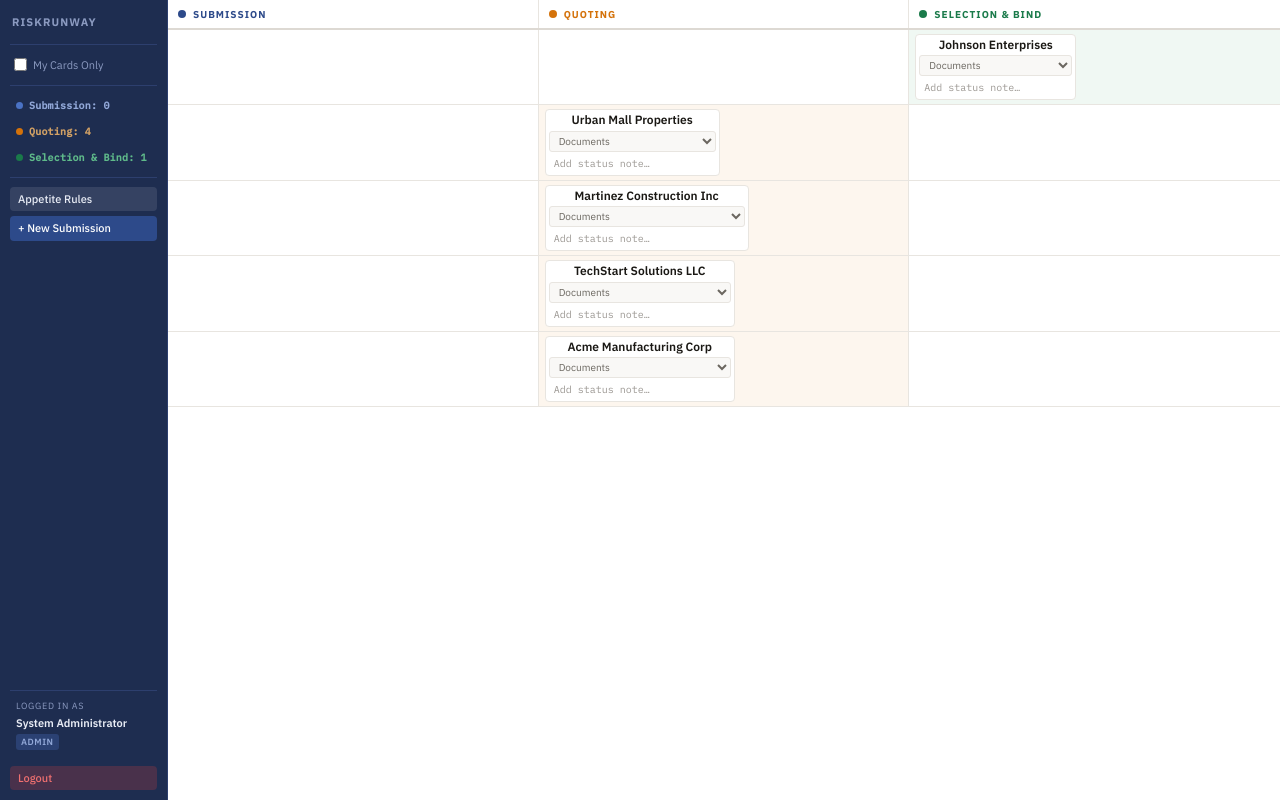
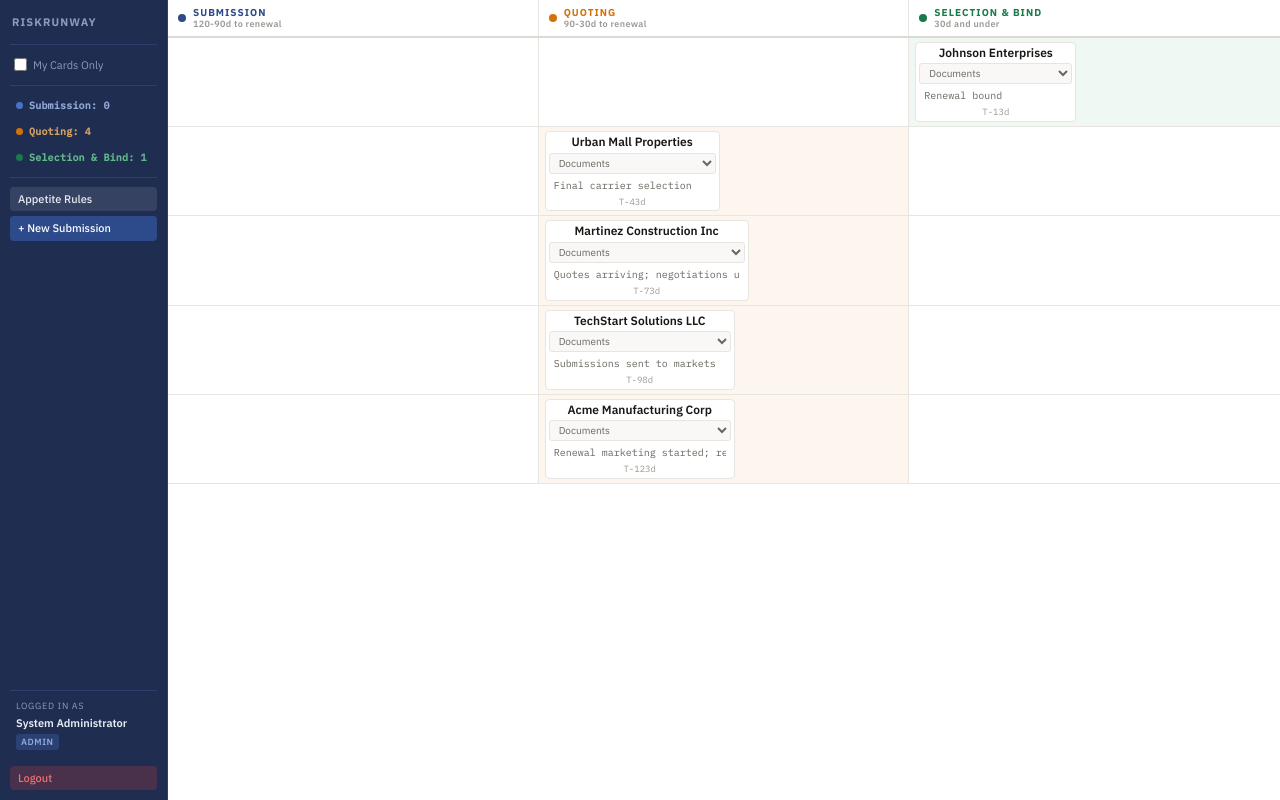
Before and after one commit to chrisbouy/RiskRunway, a Flask app: page / in a window 1280 px wide. Run offline with Flask 3, Linux system fonts and the light colour scheme; the visitor is signed in with stand-in values (Sample User, id 1); data comes from the database, SQL or seed files in the repository; both versions use the stored data as it was after the commit; some libraries are stand-ins or nearby versions.

Commit message:
3_9Arenewals

```diff
--- a/app/templates/kanban.html
+++ b/app/templates/kanban.html
@@ -170,7 +170,7 @@
             grid-template-columns: repeat(3, minmax(0, 1fr));
             background: var(--surface);
             border-bottom: 2px solid var(--border);
-            height: 30px;
+            min-height: 38px;
             flex-shrink: 0;
         }
 
@@ -188,6 +188,19 @@
         .runway-header-cell:last-child { border-right: none; }
         .runway-header-cell .stage-dot {
             width: 8px; height: 8px; border-radius: 50%; flex-shrink: 0;
+        }
+        .header-text {
+            display: flex;
+            flex-direction: column;
+            gap: 1px;
+            line-height: 1.1;
+        }
+        .header-window {
+            font-size: 9px;
+            font-weight: 600;
+            letter-spacing: 0.04em;
+            text-transform: none;
+            color: var(--text-xmuted);
         }
         .dot-sub  { background: var(--blue); }
         .dot-quot { background: var(--orange); }
@@ -287,6 +300,15 @@
         .card-control:hover, .card-control:focus { border-color: var(--border); outline: none; }
         .card-control option { font-size: 11px; }
 
+        .renewal-meta {
+            font-size: 9px;
+            font-family: 'IBM Plex Mono', monospace;
+            color: var(--text-xmuted);
+            text-align: center;
+            line-height: 1.2;
+            padding: 0 2px;
+        }
+
         .runway-lane.drag-over {
             outline: 2px dashed #7b9fd4;
             outline-offset: -2px;
@@ -323,9 +345,27 @@
         <main class="board-panel">
             <div class="runway-board">
                 <div class="runway-header">
-                    <div class="runway-header-cell"><span class="stage-dot dot-sub"></span><span class="header-label-sub">Submission</span></div>
-                    <div class="runway-header-cell"><span class="stage-dot dot-quot"></span><span class="header-label-quot">Quoting</span></div>
-                    <div class="runway-header-cell"><span class="stage-dot dot-bind"></span><span class="header-label-bind">Selection &amp; Bind</span></div>
+                    <div class="runway-header-cell">
+                        <span class="stage-dot dot-sub"></span>
+                        <span class="header-text">
+                            <span class="header-label-sub">Submission</span>
+                            <span class="header-window">120-90d to renewal</span>
+                        </span>
+                    </div>
+                    <div class="runway-header-cell">
+                        <span class="stage-dot dot-quot"></span>
+                        <span class="header-text">
+                            <span class="header-label-quot">Quoting</span>
+                            <span class="header-window">90-30d to renewal</span>
+                        </span>
+                    </div>
+                    <div class="runway-header-cell">
+                        <span class="stage-dot dot-bind"></span>
+                        <span class="header-text">
+                            <span class="header-label-bind">Selection &amp; Bind</span>
+                            <span class="header-window">30d and under</span>
+                        </span>
+                    </div>
                 </div>
                 <div id="runwayRows"></div>
             </div>
@@ -434,6 +474,13 @@
             acc[item.key] = item;
             return acc;
         }, {});
+        const RENEWAL_WINDOWS = [
+            { minDays: 120, maxDays: Infinity, stageKey: 'submission', label: 'Renewal marketing started; request updated apps/SOV/changes' },
+            { minDays: 90, maxDays: 119, stageKey: 'submission', label: 'Submissions sent to markets' },
+            { minDays: 60, maxDays: 89, stageKey: 'quoting', label: 'Quotes arriving; negotiations underway' },
+            { minDays: 30, maxDays: 59, stageKey: 'bind', label: 'Final carrier selection' },
+            { minDays: 0, maxDays: 29, stageKey: 'bind', label: 'Renewal bound' }
+        ];
         let draggedSubmissionId = null;
         let suppressCardClick = false;
 
@@ -546,6 +593,24 @@
                 .replace(/'/g, '&#39;');
         }
 
+        function getDaysUntilRenewal(effectiveDate) {
+            if (!effectiveDate) return null;
+            const datePart = String(effectiveDate).slice(0, 10);
+            const parsed = new Date(`${datePart}T00:00:00`);
+            if (Number.isNaN(parsed.getTime())) return null;
+
+            const now = new Date();
+            const todayStart = new Date(now.getFullYear(), now.getMonth(), now.getDate());
+            return Math.ceil((parsed.getTime() - todayStart.getTime()) / (1000 * 60 * 60 * 24));
+        }
+
+        function getRenewalWindow(daysUntilRenewal) {
+            if (daysUntilRenewal === null) return null;
+            return RENEWAL_WINDOWS.find((window) => (
+                daysUntilRenewal >= window.minDays && daysUntilRenewal <= window.maxDays
+            )) || null;
+        }
+
         function createRunwayRow(submission) {
             const row = document.createElement('div');
             row.className = 'runway-row';
@@ -601,7 +666,15 @@
 
             const stageMeta = STAGE_BY_KEY[stageKey];
             const defaultStageLabel = stageMeta ? stageMeta.label : 'Selection & Bind';
-            const displayLabel = (submission.status_label || '').trim() || (submission.is_bound ? 'Bound' : defaultStageLabel);
+            const daysUntilRenewal = getDaysUntilRenewal(submission.effective_date);
+            const renewalWindow = getRenewalWindow(daysUntilRenewal);
+            const calculatedLabel = submission.is_bound
+                ? 'Renewal bound'
+                : (renewalWindow ? renewalWindow.label : defaultStageLabel);
+            const displayLabel = (submission.status_label || '').trim() || calculatedLabel;
+            const renewalCountdown = daysUntilRenewal === null
+                ? 'No renewal date'
+                : (daysUntilRenewal >= 0 ? `T-${daysUntilRenewal}d` : `${Math.abs(daysUntilRenewal)}d past renewal`);
 
             const docOptions = (submission.documents || []).map((doc) => {
                 const label = `${doc.document_type}: ${doc.name}`;
@@ -616,6 +689,7 @@
                        maxlength="255"
                        placeholder="Add status note…"
                        value="${escapeHtml(displayLabel === defaultStageLabel ? '' : displayLabel)}">
+                <div class="renewal-meta">${escapeHtml(renewalCountdown)}</div>
             `;
 
             card.addEventListener('click', (e) => {
```
Also changed, not shown: data/ipfs_mapper.db, 1 other file.
